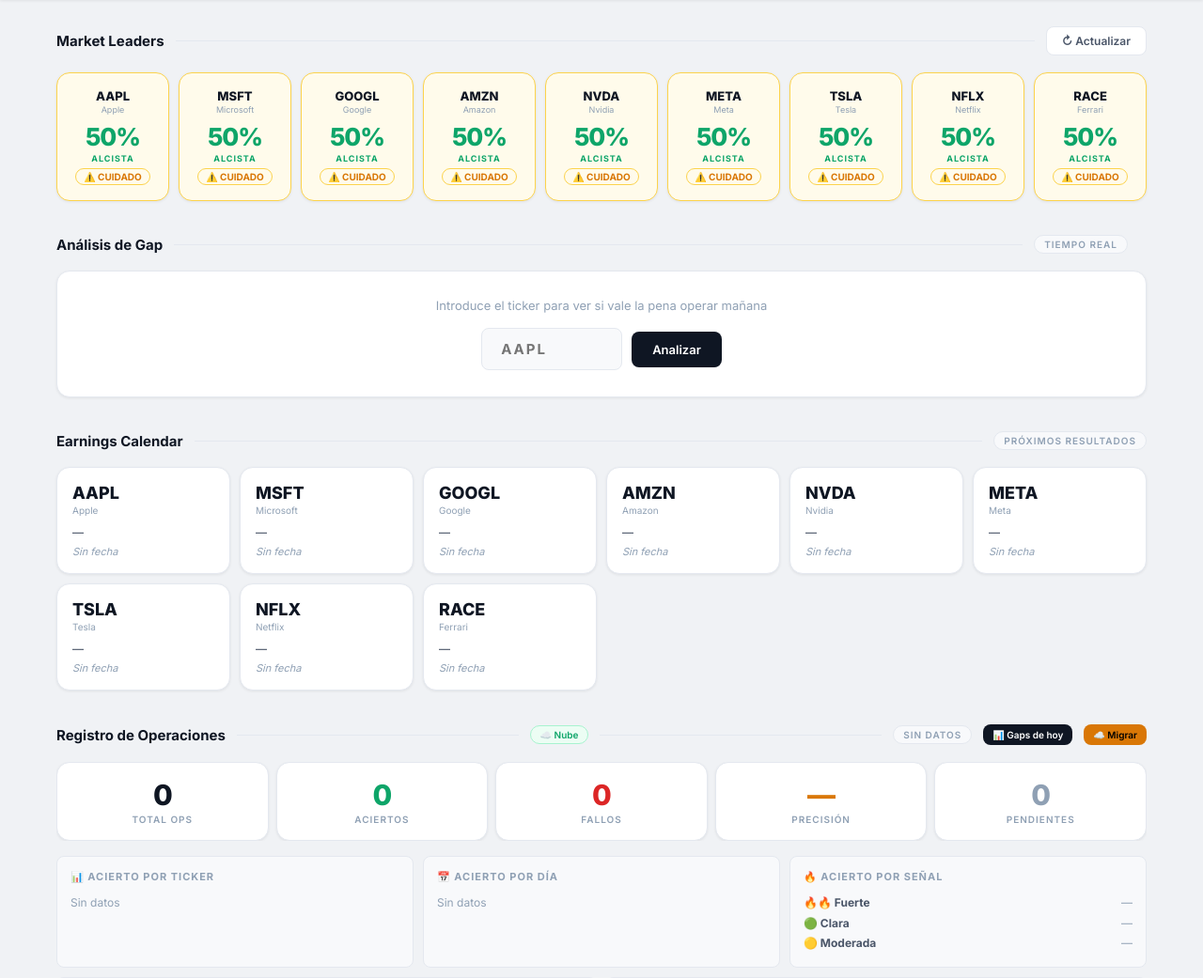
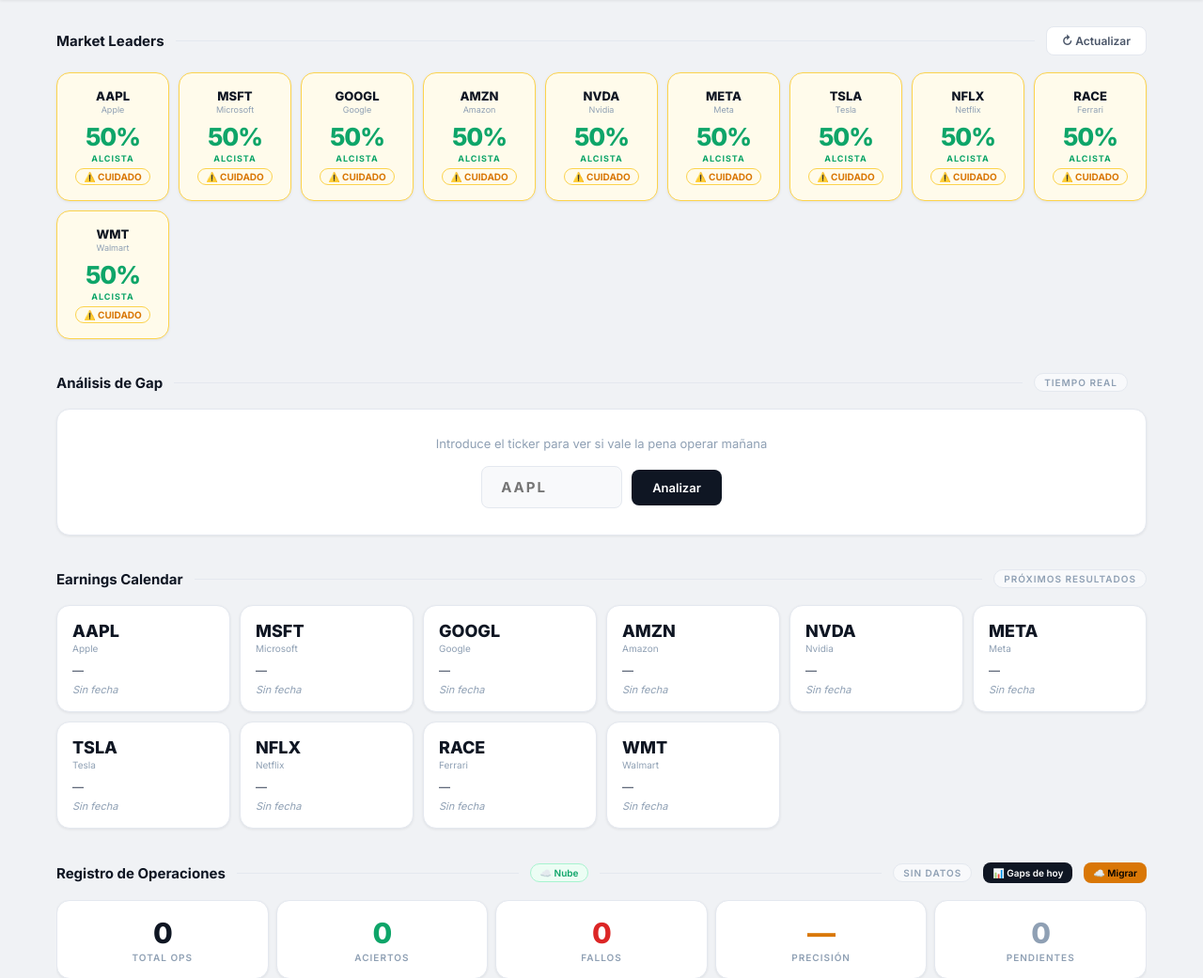
Before and after one commit to ronaldmorap/Gap-Analyzer-Pro-RIMP, a Flask app: page / in a window 1280 px wide. Shown: the part 66-1107 px from the top of the page at 94% size. Run offline with Flask 3, Linux system fonts and the light colour scheme; data that the repository does not hold is empty.

Commit message:
feat: añadir WMT Walmart a Market Leaders y Earnings Calendar

```diff
--- a/app.py
+++ b/app.py
@@ -108,15 +108,16 @@ def _cache_set(key, val):
         _cache[key] = {'val': val, 'ts': time.time()}
 
 # ── CONSTANTES ────────────────────────────────────────────────────
-MARKET_LEADERS = ['AAPL', 'MSFT', 'GOOGL', 'AMZN', 'NVDA', 'META', 'TSLA', 'NFLX', 'RACE']
+MARKET_LEADERS = ['AAPL', 'MSFT', 'GOOGL', 'AMZN', 'NVDA', 'META', 'TSLA', 'NFLX', 'RACE', 'WMT']
 
 COMPANY_NAMES = {
     'AAPL': 'Apple', 'MSFT': 'Microsoft', 'GOOGL': 'Google',
     'AMZN': 'Amazon', 'NVDA': 'Nvidia',   'META': 'Meta',
-    'TSLA': 'Tesla',  'NFLX': 'Netflix',  'RACE': 'Ferrari'
+    'TSLA': 'Tesla',  'NFLX': 'Netflix',  'RACE': 'Ferrari',
+    'WMT':  'Walmart'
 }
 
-NYSE_STOCKS   = ['RACE']          # SP500
+NYSE_STOCKS   = ['RACE', 'WMT']          # SP500
 NASDAQ_STOCKS = ['AAPL','MSFT','GOOGL','AMZN','NVDA','META','TSLA','NFLX']  # Nasdaq
 
 SP500_KEYWORDS  = ['S&P', 'SP500', 'S&P500', 'SPX', 'SP 500']
--- a/templates/index.html
+++ b/templates/index.html
@@ -517,7 +517,7 @@ function updateTime(){
 updateTime(); setInterval(updateTime,60000);
 
 const NAMES={AAPL:'Apple',MSFT:'Microsoft',GOOGL:'Google',AMZN:'Amazon',
-             NVDA:'Nvidia',META:'Meta',TSLA:'Tesla',NFLX:'Netflix',RACE:'Ferrari'};
+             NVDA:'Nvidia',META:'Meta',TSLA:'Tesla',NFLX:'Netflix',RACE:'Ferrari',WMT:'Walmart'};
 function fmt(n){return Number(n).toLocaleString('en-US',{minimumFractionDigits:2,maximumFractionDigits:2});}
 
 /* ─── EARNINGS ─── */
```
